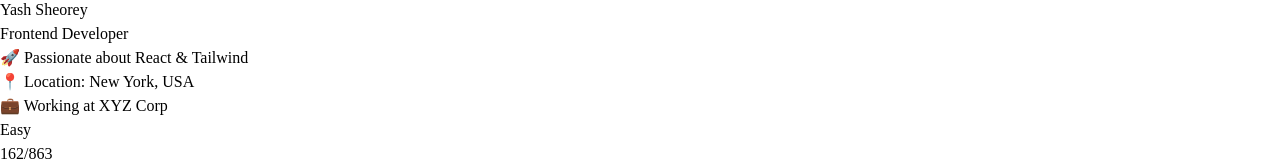
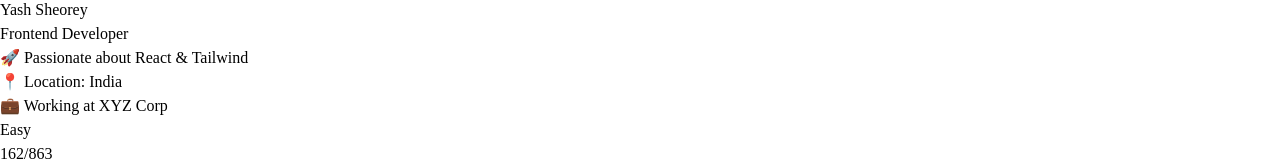
Before and after one commit to Flashl3opard/Digi-Mate, a React (Vite) app: page / in a window 1280 px wide. Shown: the part 880-1041 px from the top of the page. Built offline with nearby package versions, Linux system fonts and the light colour scheme.

Commit message:
Corrections

```diff
--- a/public/components/Leetcode.tsx
+++ b/public/components/Leetcode.tsx
@@ -36,7 +36,7 @@ const Leetcode = () => {
               {/* Biodata */}
               <div className="mt-2 text-gray-300 text-sm ">
                 <p>🚀 Passionate about React & Tailwind</p>
-                <p>📍 Location: New York, USA</p>
+                <p>📍 Location: India </p>
                 <p>💼 Working at XYZ Corp</p>
               </div>
             </div>
```
